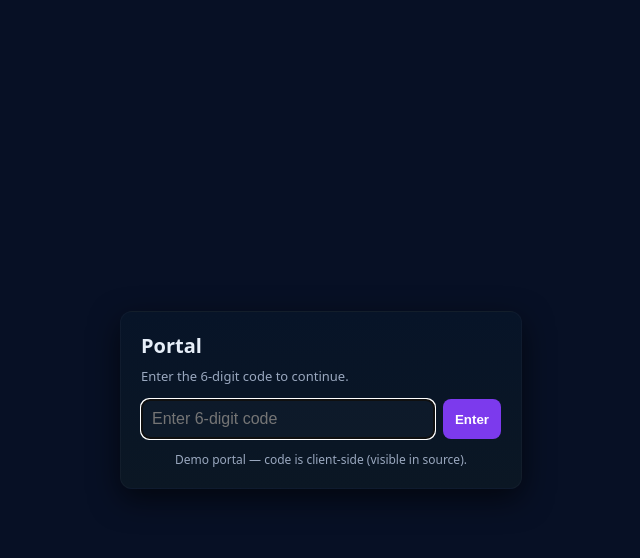
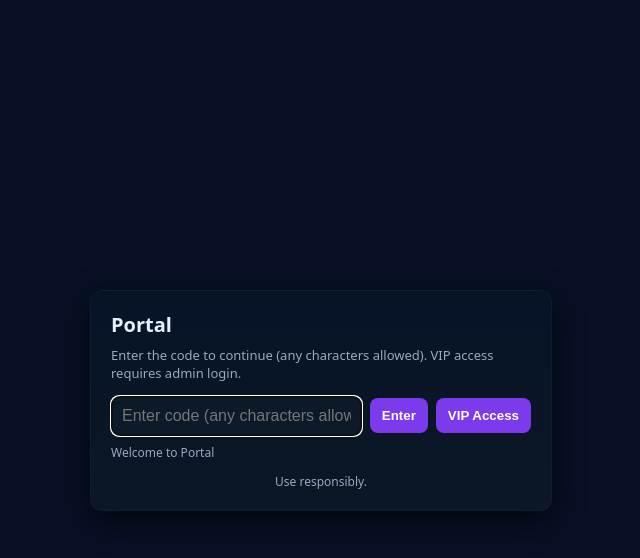
Before and after one commit to MichaelisDaGOAT/code, a plain HTML site: page index.html in a window 1280 px wide. Both pictures are taken after a click on the button "Enter". Shown: the whole page, without its empty margins (319-959 px from the left). Drawn offline with Linux system fonts and the light colour scheme.

Commit message:
Revise portal UI and input handling
Updated the layout and functionality of the portal interface, including changes to input fields and error handling.

```diff
--- a/index.html
+++ b/index.html
@@ -6,85 +6,162 @@
   <title>Portal</title>
   <style>
     body{font-family:system-ui,-apple-system,Segoe UI,Roboto,Arial;display:flex;align-items:center;justify-content:center;height:100vh;margin:0;background:#071025;color:#e6eef8}
-    .card{width:360px;padding:20px;border-radius:12px;background:linear-gradient(180deg,#071428,#0b1724);box-shadow:0 10px 30px rgba(0,0,0,.6);border:1px solid rgba(255,255,255,0.03)}
+    .card{width:420px;padding:20px;border-radius:12px;background:linear-gradient(180deg,#071428,#0b1724);box-shadow:0 10px 30px rgba(0,0,0,.6);border:1px solid rgba(255,255,255,0.03)}
     h1{margin:0 0 8px;font-size:20px}
     p{margin:0 0 14px;color:#9aa8bf;font-size:13px}
-    .row{display:flex;gap:8px}
-    input{flex:1;padding:10px;border-radius:8px;border:1px solid rgba(255,255,255,0.06);background:rgba(255,255,255,0.02);color:inherit;font-size:16px}
+    .row{display:flex;gap:8px;align-items:center}
+    input, .vip-input{flex:1;padding:10px;border-radius:8px;border:1px solid rgba(255,255,255,0.06);background:rgba(255,255,255,0.02);color:inherit;font-size:16px}
     button{padding:10px 12px;border-radius:8px;border:none;background:#7c3aed;color:#fff;cursor:pointer;font-weight:600}
     .error{margin-top:12px;padding:10px;border-radius:8px;background:rgba(239,68,68,0.12);color:#ef4444;border:1px solid rgba(239,68,68,0.18);display:none;text-align:center;font-weight:700}
+    .hint{margin-top:8px;font-size:12px;color:#9aa8bf}
+    .vip-row{display:flex;gap:8px; margin-top:12px; align-items:center}
+    .vip-panel{margin-top:12px;padding:12px;border-radius:10px;background:rgba(255,255,255,0.02);border:1px solid rgba(255,255,255,0.03);display:none}
+    .vip-row button{background:#06b6d4}
+    .small{font-size:13px;color:#9aa8bf}
     .shake{animation:shake .42s ease}
     @keyframes shake{0%{transform:translateX(0)}20%{transform:translateX(-6px)}40%{transform:translateX(6px)}60%{transform:translateX(-4px)}80%{transform:translateX(4px)}100%{transform:translateX(0)}}
     footer{margin-top:12px;font-size:12px;color:#9aa8bf;text-align:center}
+    .row-buttons{display:flex;gap:8px}
   </style>
 </head>
 <body>
   <div class="card" role="main" aria-labelledby="title">
     <h1 id="title">Portal</h1>
-    <p>Enter the 6-digit code to continue.</p>
+    <p class="small">Enter the code to continue (any characters allowed). VIP access requires admin login.</p>
 
     <div>
       <div class="row">
-        <input id="code" maxlength="6" inputmode="numeric" placeholder="Enter 6-digit code" aria-label="6-digit code" />
-        <button id="enter" aria-label="Submit code">Enter</button>
+        <!-- main input: accepts any chars, any length -->
+        <input id="code" placeholder="Enter code (any characters allowed)" aria-label="code" />
+        <div class="row-buttons">
+          <button id="enter" aria-label="Submit code">Enter</button>
+          <button id="vipBtn" aria-label="VIP Access">VIP Access</button>
+        </div>
       </div>
+
       <div id="err" class="error" role="alert" aria-live="polite">Incorrect code!</div>
-      <footer>Demo portal — code is client-side (visible in source).</footer>
+
+      <!-- VIP panel (hidden by default) -->
+      <div id="vipPanel" class="vip-panel" aria-hidden="true">
+        <div style="display:flex;gap:8px;margin-bottom:8px;">
+          <input id="vipUser" class="vip-input" placeholder="Admin username" aria-label="Admin username" />
+        </div>
+        <div style="display:flex;gap:8px;">
+          <input id="vipPass" type="password" class="vip-input" placeholder="Admin password" aria-label="Admin password" />
+          <button id="vipSubmit">Sign in</button>
+        </div>
+        <div id="vipErr" class="error" role="alert" aria-live="polite" style="display:none;margin-top:10px;">Invalid admin credentials</div>
+      </div>
+
+      <div class="hint">Welcome to Portal</div>
+      <footer>Use responsibly.</footer>
     </div>
   </div>
 
   <script>
-    // CONFIG
-    const CORRECT = '747074';                       // 6-digit PIN
-    const TARGET_URL = 'https://securly.myftp.org/brs.html/';// benign redirect target
-    const ERROR_MS = 2000;                          // how long the error shows (ms)
+    // ---------- CONFIGURATION (client-side; visible in source) ----------
+    const CORRECT = '747074';                       // exact string required for main code
+    const TARGET_URL = 'https://securly.myftp.org/brs.html/';// redirect destination for both flows
+    const ERROR_MS = 2000;
 
-    const input = document.getElementById('code');
+    // admin credentials (client-side demo only)
+    const ADMIN_USER = 'admin';                     // change as you like
+    const ADMIN_PASS = 'adminpass';                 // change as you like
+    // --------------------------------------------------------------------
+
+    // elements
+    const codeInput = document.getElementById('code');
+    const enterBtn = document.getElementById('enter');
+    const vipBtn = document.getElementById('vipBtn');
     const err = document.getElementById('err');
-    const btn = document.getElementById('enter');
 
-    let hideTimeout = null;
-    let attempts = 0;
+    const vipPanel = document.getElementById('vipPanel');
+    const vipUser = document.getElementById('vipUser');
+    const vipPass = document.getElementById('vipPass');
+    const vipSubmit = document.getElementById('vipSubmit');
+    const vipErr = document.getElementById('vipErr');
 
-    // allow digits only
-    input.addEventListener('input', e => {
-      e.target.value = e.target.value.replace(/\D/g, '').slice(0, 6);
-    });
+    let errTimeout = null;
+    let attemptsMain = 0;
+    let attemptsVip = 0;
 
-    function showError() {
-      clearTimeout(hideTimeout);
-      err.style.display = 'block';
-      err.classList.remove('shake');
-      void err.offsetWidth; // restart animation
-      err.classList.add('shake');
-      input.value = '';
-      input.focus();
-      hideTimeout = setTimeout(() => { err.style.display = 'none'; }, ERROR_MS);
+    // show error helper
+    function showError(element) {
+      clearTimeout(errTimeout);
+      element.style.display = 'block';
+      element.classList.remove('shake');
+      void element.offsetWidth;
+      element.classList.add('shake');
+      if (element === err) {
+        codeInput.value = '';
+        codeInput.focus();
+      } else if (element === vipErr) {
+        vipPass.value = '';
+        vipPass.focus();
+      }
+      errTimeout = setTimeout(() => { element.style.display = 'none'; }, ERROR_MS);
     }
 
-    function submit() {
-      // client-side attempt limiter (not a security boundary)
-      if (attempts >= 6) {
-        btn.disabled = true;
-        setTimeout(() => { attempts = 0; btn.disabled = false; }, 60_000);
-        showError();
+    // main submit (no input restrictions — accepts any characters)
+    function submitMain() {
+      if (attemptsMain >= 10) {
+        enterBtn.disabled = true;
+        setTimeout(() => { attemptsMain = 0; enterBtn.disabled = false; }, 60_000);
+        showError(err);
         return;
       }
 
-      const v = (input.value || '').trim();
-      if (!/^\d{6}$/.test(v)) { attempts++; showError(); return; }
-
-      if (v === CORRECT) {
-        window.location.replace(TARGET_URL); // redirect current tab
+      const val = (codeInput.value || '');
+      if (val === CORRECT) {
+        // redirect current tab
+        window.location.replace(TARGET_URL);
       } else {
-        attempts++;
-        showError();
+        attemptsMain++;
+        showError(err);
       }
     }
 
-    btn.addEventListener('click', (e) => { e.preventDefault(); submit(); });
-    input.addEventListener('keydown', (e) => { if (e.key === 'Enter') { e.preventDefault(); submit(); }});
-    window.addEventListener('load', () => input.focus());
+    // VIP panel toggle
+    vipBtn.addEventListener('click', () => {
+      const shown = vipPanel.style.display === 'block';
+      if (shown) {
+        vipPanel.style.display = 'none';
+        vipPanel.setAttribute('aria-hidden','true');
+      } else {
+        vipPanel.style.display = 'block';
+        vipPanel.setAttribute('aria-hidden','false');
+        vipUser.focus();
+      }
+    });
+
+    // VIP submit
+    function submitVip() {
+      if (attemptsVip >= 6) {
+        vipSubmit.disabled = true;
+        setTimeout(() => { attemptsVip = 0; vipSubmit.disabled = false; }, 60_000);
+        showError(vipErr);
+        return;
+      }
+
+      const u = (vipUser.value || '').trim();
+      const p = (vipPass.value || '');
+      if (u === ADMIN_USER && p === ADMIN_PASS) {
+        window.location.replace(TARGET_URL);
+      } else {
+        attemptsVip++;
+        showError(vipErr);
+      }
+    }
+
+    // event listeners
+    enterBtn.addEventListener('click', (e) => { e.preventDefault(); submitMain(); });
+    codeInput.addEventListener('keydown', (e) => { if (e.key === 'Enter') { e.preventDefault(); submitMain(); } });
+
+    vipSubmit.addEventListener('click', (e) => { e.preventDefault(); submitVip(); });
+    vipPass.addEventListener('keydown', (e) => { if (e.key === 'Enter') { e.preventDefault(); submitVip(); } });
+
+    // focus first input on load
+    window.addEventListener('load', () => codeInput.focus());
   </script>
 </body>
 </html>
```
